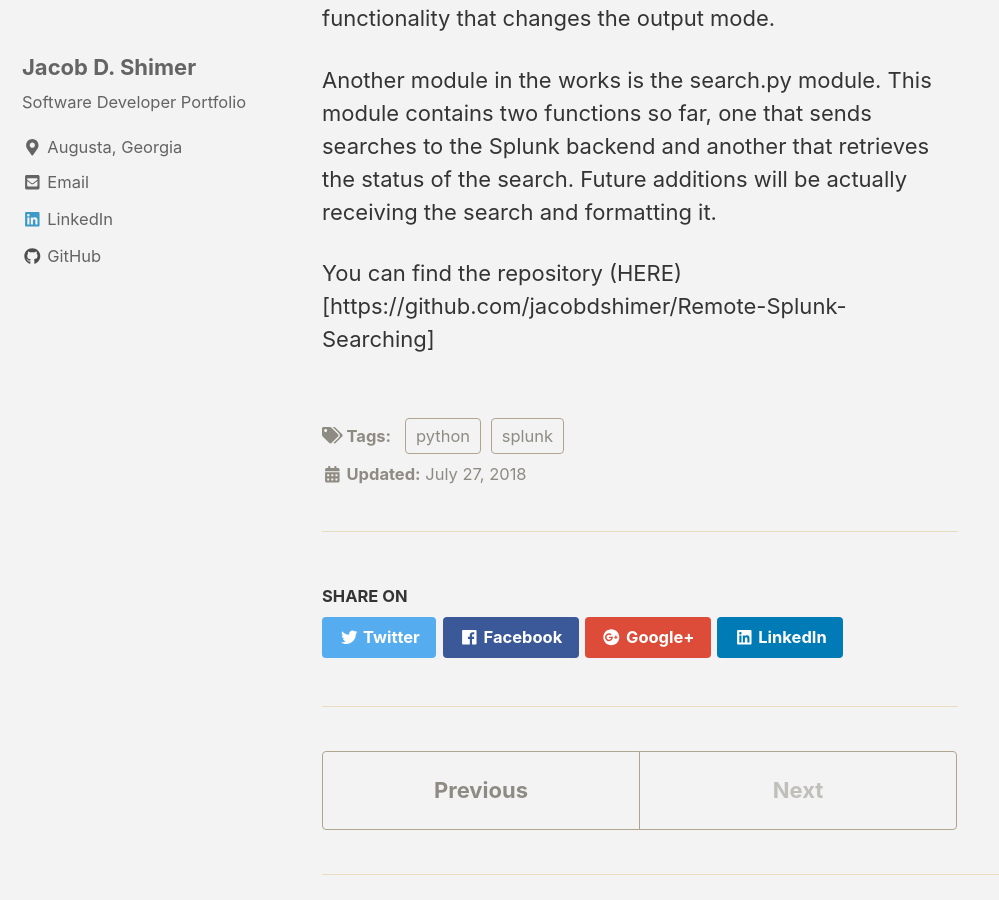
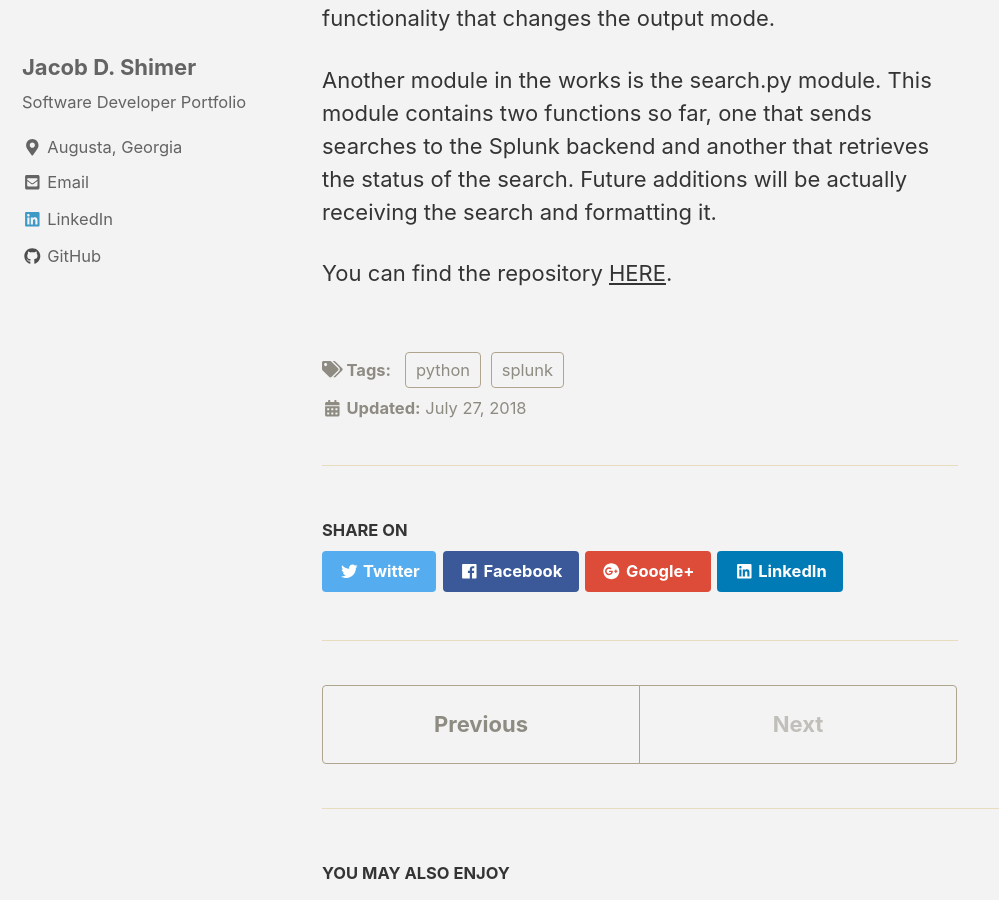
Before and after one commit to jacobdshimer/jacobdshimer.github.io, a Jekyll site: the page built from _posts/2018-07-27-Headless-Splunk.md, in a window 1280 px wide and 900 px high, scrolled down 1280 px. Shown: the whole window, without its empty margins (0-999 px from the left). Built offline with Jekyll 4.4.1, drawn with Linux system fonts in a browser that asks for light colours; nearby versions of some CDN libraries.

Commit message:
Fixed link

```diff
--- a/_posts/2018-07-27-Headless-Splunk.md
+++ b/_posts/2018-07-27-Headless-Splunk.md
@@ -29,4 +29,4 @@ functions so far, one that sends searches to the Splunk backend and another that
 retrieves the status of the search.  Future additions will be actually receiving
 the search and formatting it.
 
-You can find the repository (HERE)[https://github.com/jacobdshimer/Remote-Splunk-Searching]
+You can find the repository [HERE](https://github.com/jacobdshimer/Remote-Splunk-Searching).
```
